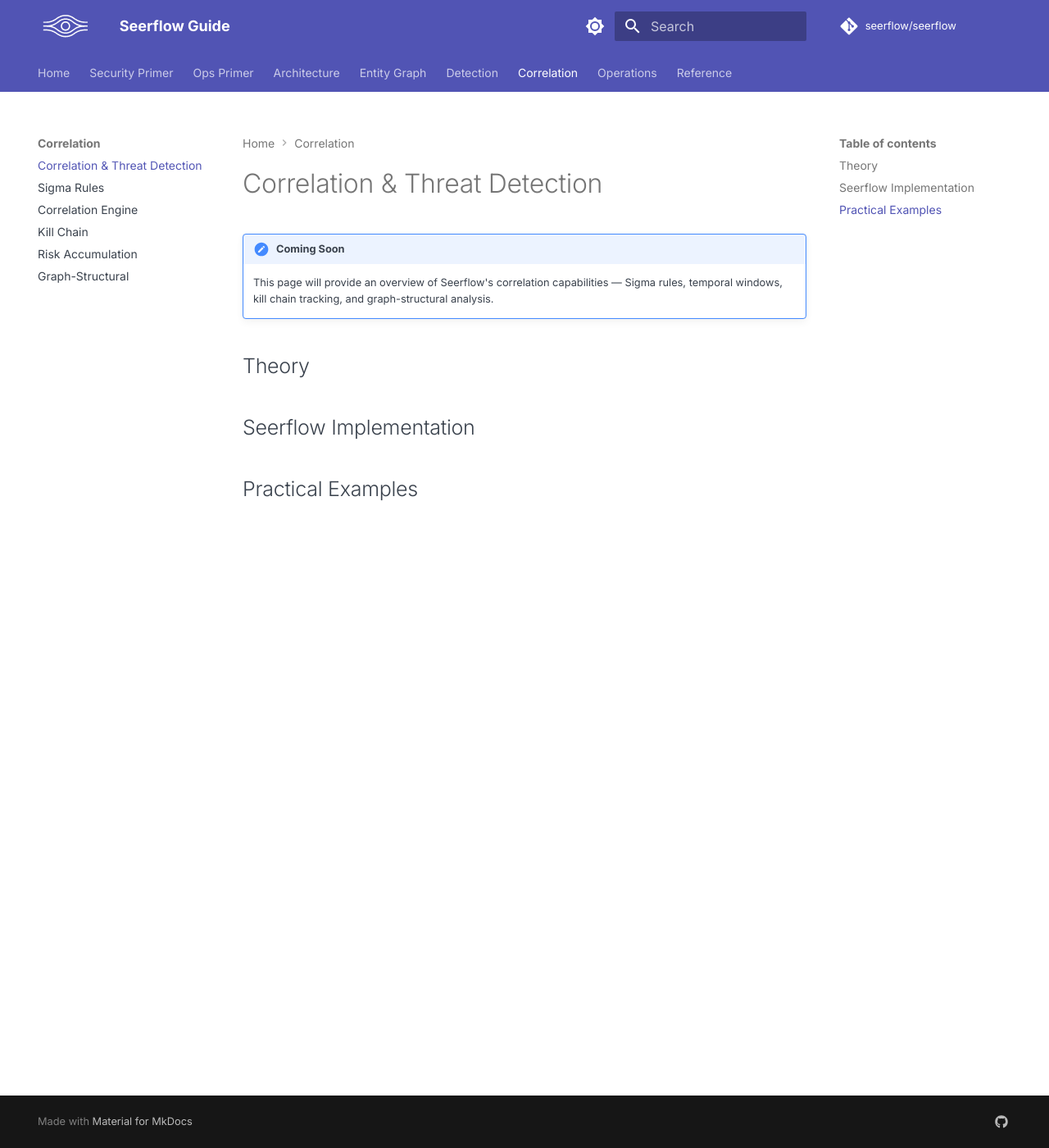
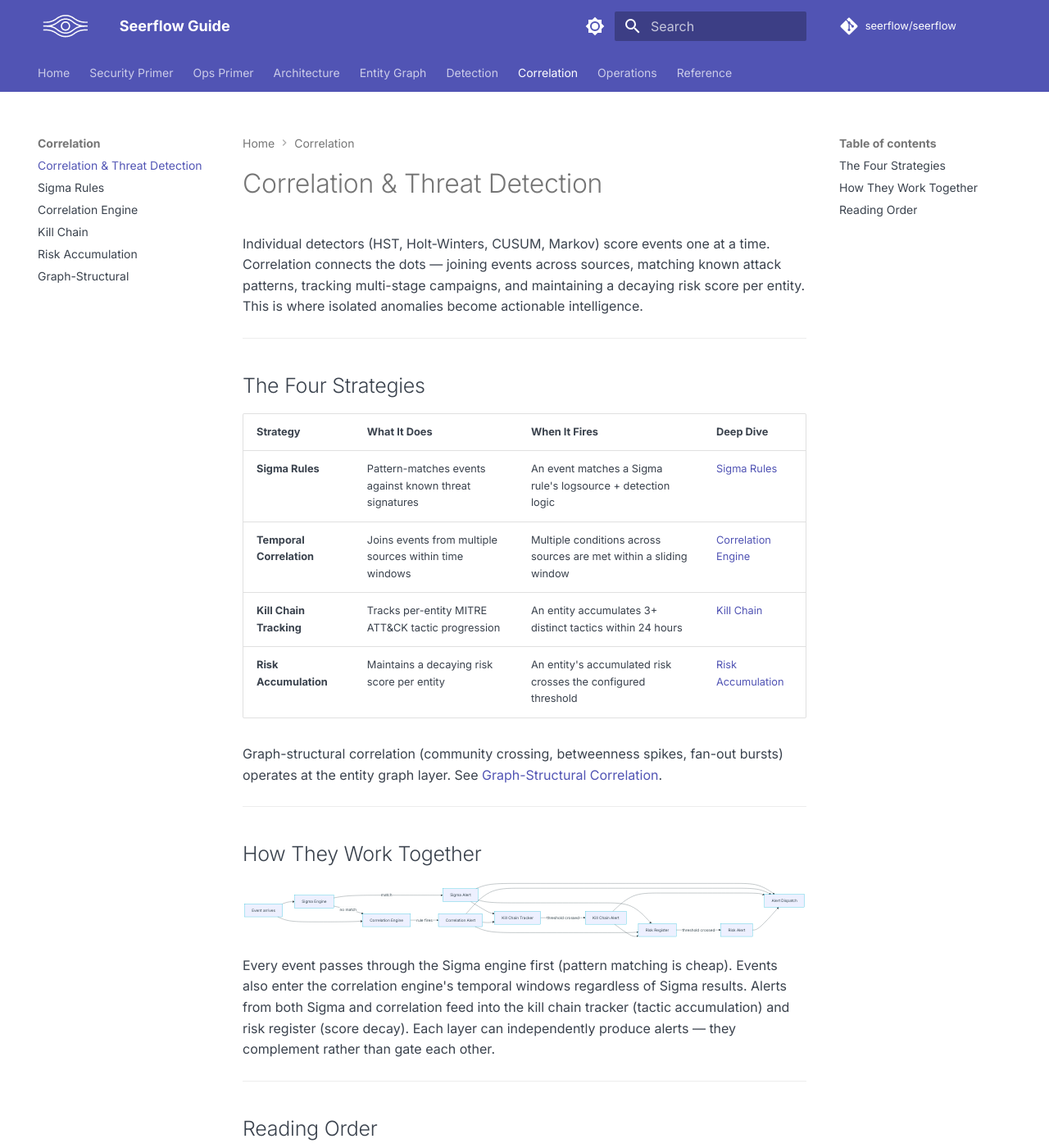
Before and after one commit to seerflow/seerflow-guide, an MkDocs documentation site: the page built from docs/correlation/index.md, in a window 1280 px wide and 1400 px high. Shown: the whole window at 82% size. Built offline with MkDocs 1.6.1 and Material for MkDocs 9.7.7, drawn with Linux system fonts in a browser that asks for light colours; plug-ins that fetch from the network failed and are left out; comment, search, counter and statistics services are not loaded; some of the changed text lies outside the part shown.

Commit message:
docs(S-139F): write correlation overview landing page with strategy table and pipeline diagram

````diff
--- a/docs/correlation/index.md
+++ b/docs/correlation/index.md
@@ -1,10 +1,52 @@
 # Correlation & Threat Detection
 
-!!! note "Coming Soon"
-    This page will provide an overview of Seerflow's correlation capabilities — Sigma rules, temporal windows, kill chain tracking, and graph-structural analysis.
+Individual detectors (HST, Holt-Winters, CUSUM, Markov) score events one at a time. Correlation connects the dots — joining events across sources, matching known attack patterns, tracking multi-stage campaigns, and maintaining a decaying risk score per entity. This is where isolated anomalies become actionable intelligence.
 
-## Theory
+---
 
-## Seerflow Implementation
+## The Four Strategies
 
-## Practical Examples
+| Strategy | What It Does | When It Fires | Deep Dive |
+|----------|-------------|---------------|-----------|
+| **Sigma Rules** | Pattern-matches events against known threat signatures | An event matches a Sigma rule's logsource + detection logic | [Sigma Rules](sigma.md) |
+| **Temporal Correlation** | Joins events from multiple sources within time windows | Multiple conditions across sources are met within a sliding window | [Correlation Engine](engine.md) |
+| **Kill Chain Tracking** | Tracks per-entity MITRE ATT&CK tactic progression | An entity accumulates 3+ distinct tactics within 24 hours | [Kill Chain](kill-chain.md) |
+| **Risk Accumulation** | Maintains a decaying risk score per entity | An entity's accumulated risk crosses the configured threshold | [Risk Accumulation](risk-accumulation.md) |
+
+Graph-structural correlation (community crossing, betweenness spikes, fan-out bursts) operates at the entity graph layer. See [Graph-Structural Correlation](graph-structural.md).
+
+---
+
+## How They Work Together
+
+```mermaid
+graph LR
+    E[Event arrives] --> S[Sigma Engine]
+    S -->|match| A1[Sigma Alert]
+    S -->|no match| C
+    E --> C[Correlation Engine]
+    C -->|rule fires| A2[Correlation Alert]
+    A1 --> KC[Kill Chain Tracker]
+    A2 --> KC
+    KC -->|threshold crossed| A3[Kill Chain Alert]
+    A1 --> R[Risk Register]
+    A2 --> R
+    A3 --> R
+    R -->|threshold crossed| A4[Risk Alert]
+    A1 --> D[Alert Dispatch]
+    A2 --> D
+    A3 --> D
+    A4 --> D
+```
+
+Every event passes through the Sigma engine first (pattern matching is cheap). Events also enter the correlation engine's temporal windows regardless of Sigma results. Alerts from both Sigma and correlation feed into the kill chain tracker (tactic accumulation) and risk register (score decay). Each layer can independently produce alerts — they complement rather than gate each other.
+
+---
+
+## Reading Order
+
+**Security focus:** Start with [Sigma Rules](sigma.md) to understand rule-based detection, then [Kill Chain](kill-chain.md) for multi-stage attack tracking, then [Risk Accumulation](risk-accumulation.md) for entity scoring.
+
+**Operations focus:** Start with the [Correlation Engine](engine.md) to understand how cross-source events are joined, then [Risk Accumulation](risk-accumulation.md) for understanding why some entities trigger alerts over time.
+
+**Building custom rules:** [Sigma Rules](sigma.md) → Writing Custom Rules section, then [Correlation Engine](engine.md) → YAML Rule Format section.
````
